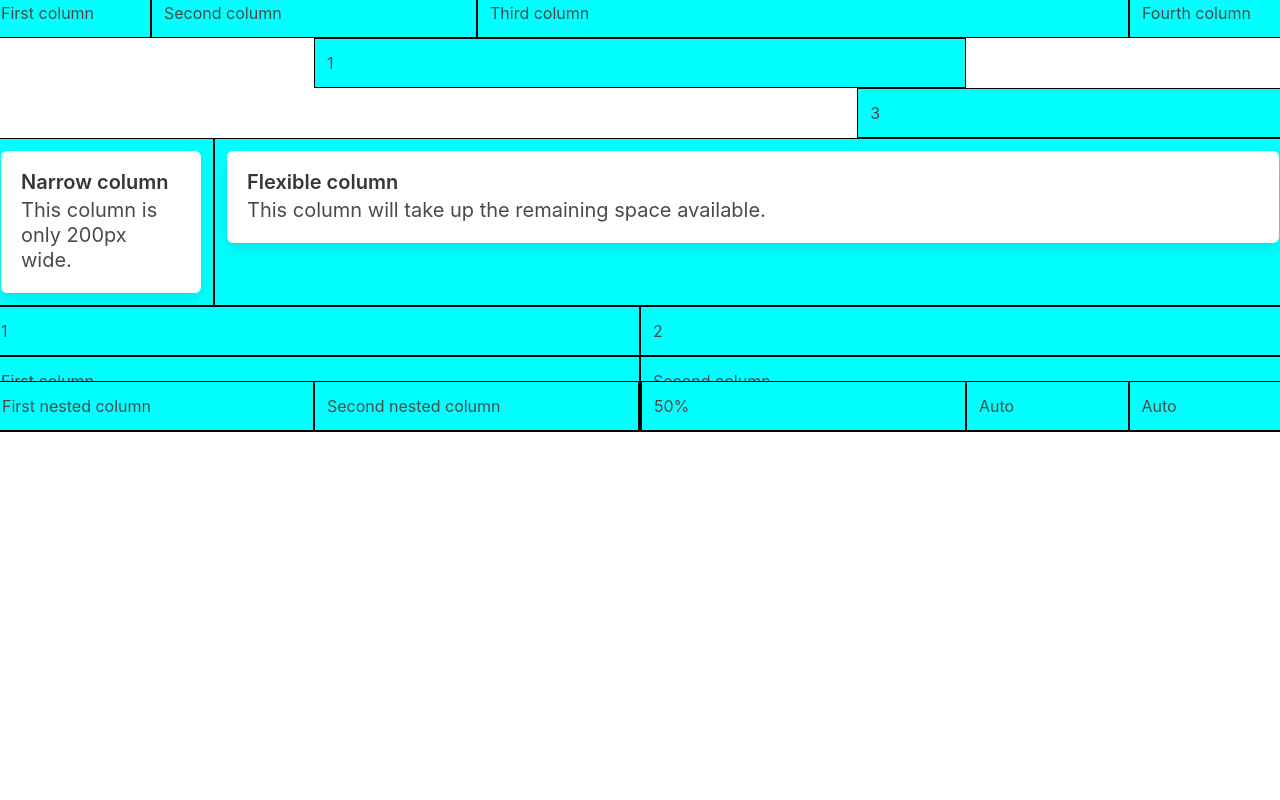
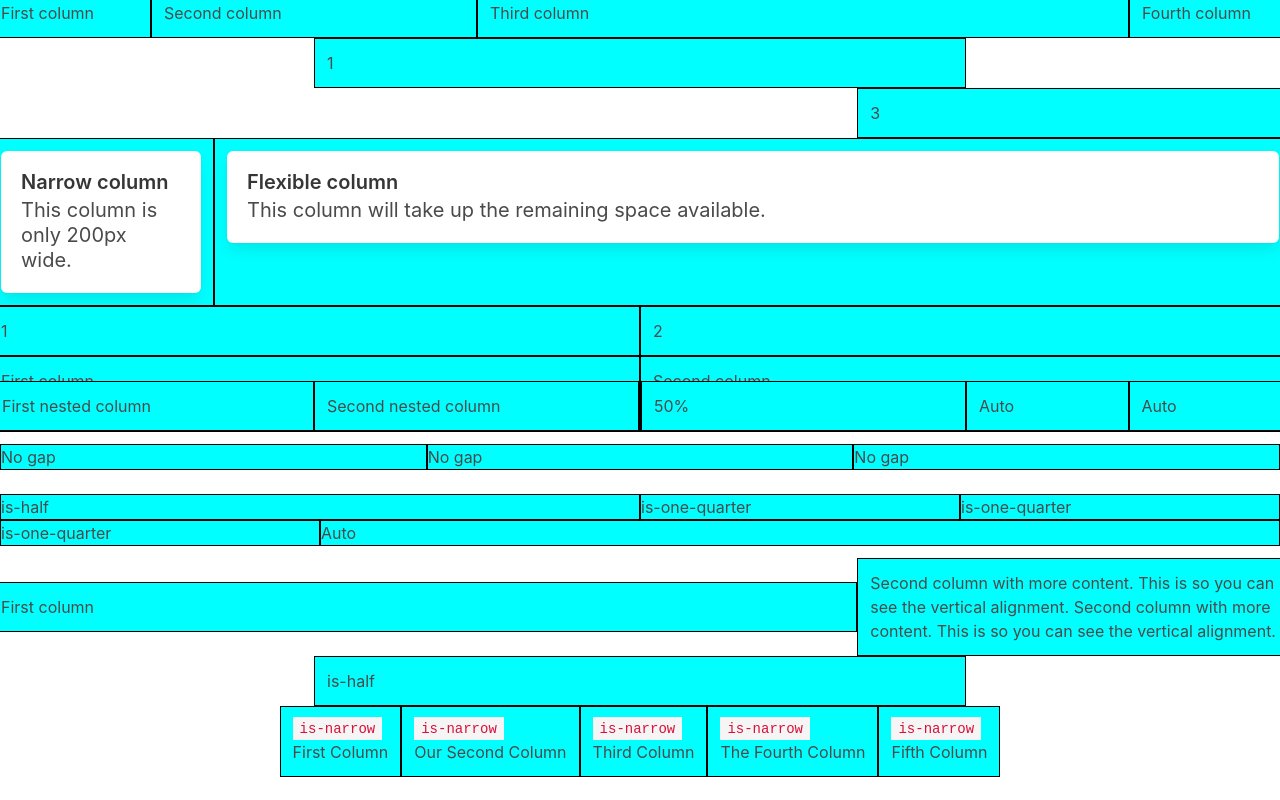
Before and after one commit to SITHS-NEW-CSE/ADVANCED-Bulma, a website with bundled scripts: page index.html in a window 1280 px wide. Built offline with nearby package versions, Linux system fonts and the light colour scheme.

Commit message:
finished unit

```diff
--- a/index.html
+++ b/index.html
@@ -23,6 +23,7 @@
           Fourth column
         </div>
       </div>
+
       <!-- You can also offset columns -->
       <!-- We use is-mobile here to get vertical columns -->
       <div class="columns is-mobile">
@@ -31,6 +32,7 @@
       <div class="columns is-mobile">
         <div class="column is-4 is-offset-8">3</div>
       </div>
+
       <!-- If you want a column to only take the space it needs, use is-narrow -->
       <div class="columns">
         <div class="column is-narrow">
@@ -46,11 +48,13 @@
           </div>
         </div>
       </div>
+
       <!-- If you want columns to work on mobile too, use the is-mobile modifier -->
       <div class="columns is-mobile">   <!-- If not, then use is-desktop -->
         <div class="column">1</div>
         <div class="column">2</div>
       </div>
+
       <!-- Nesting Columns -->
       <!-- You can nest columns using this structure:
          columns: top level
@@ -69,6 +73,8 @@
             </div>
           </div>
         </div>
+
+      <!-- Here are some more nested columns with sizing applied as well -->
         <div class="column">
           <p class="bd-notification is-danger">Second column</p>
           <div class="columns is-mobile">
@@ -85,6 +91,91 @@
         </div>
       </div>
 
+      <!-- You can also influence the spacing in between columns using gaps -->
+      <div class="columns is-gapless">  <!-- Here, the columns have no gap based on their parent -->
+        <div class="column">
+          No gap
+        </div>
+        <div class="column">
+          No gap
+        </div>
+        <div class="column">
+          No gap
+        </div>
+      </div>
+
+      <!-- You can combine gaps with multiline -->
+      <div class="columns is-gapless is-multiline is-mobile">
+        <div class="column is-half">
+          is-half
+        </div>
+        <div class="column is-one-quarter">
+          is-one-quarter
+        </div>
+        <div class="column is-one-quarter">
+          is-one-quarter
+        </div>
+        <div class="column is-one-quarter">
+          is-one-quarter
+        </div>
+        <div class="column">
+          Auto
+        </div>
+      </div>
+
+      <!-- You can also vertically align columns using is-vcentered -->
+      <div class="columns is-vcentered">
+        <div class="column is-8">
+          <p class="bd-notification is-primary">First column</p>
+        </div>
+        <div class="column">
+          <p class="bd-notification is-primary">Second column with more content. This is so you can see the vertical alignment. Second column with more content. This is so you can see the vertical alignment.</p>
+        </div>
+      </div>
+
+      <!-- Use is-centered to center columns -->
+      <div class="columns is-mobile is-centered">
+        <div class="column is-half">
+          <p class="bd-notification">
+            is-half
+          </p>
+        </div>
+      </div>
+
+      <!-- Combine centering with multiline to get this -->
+      <div class="columns is-mobile is-multiline is-centered">
+        <div class="column is-narrow">
+          <p class="bd-notification is-primary">
+            <code class="html">is-narrow</code><br>
+            First Column
+          </p>
+        </div>
+        <div class="column is-narrow">
+          <p class="bd-notification is-primary">
+            <code class="html">is-narrow</code><br>
+            Our Second Column
+          </p>
+        </div>
+        <div class="column is-narrow">
+          <p class="bd-notification is-primary">
+            <code class="html">is-narrow</code><br>
+            Third Column
+          </p>
+        </div>
+        <div class="column is-narrow">
+          <p class="bd-notification is-primary">
+            <code class="html">is-narrow</code><br>
+            The Fourth Column
+          </p>
+        </div>
+        <div class="column is-narrow">
+          <p class="bd-notification is-primary">
+            <code class="html">is-narrow</code><br>
+            Fifth Column
+          </p>
+        </div>
+      </div>
+
     <script src="js/index.js"></script>
   </body>
 </html>
```
Lines whose indentation alone changed are shown as unchanged.
